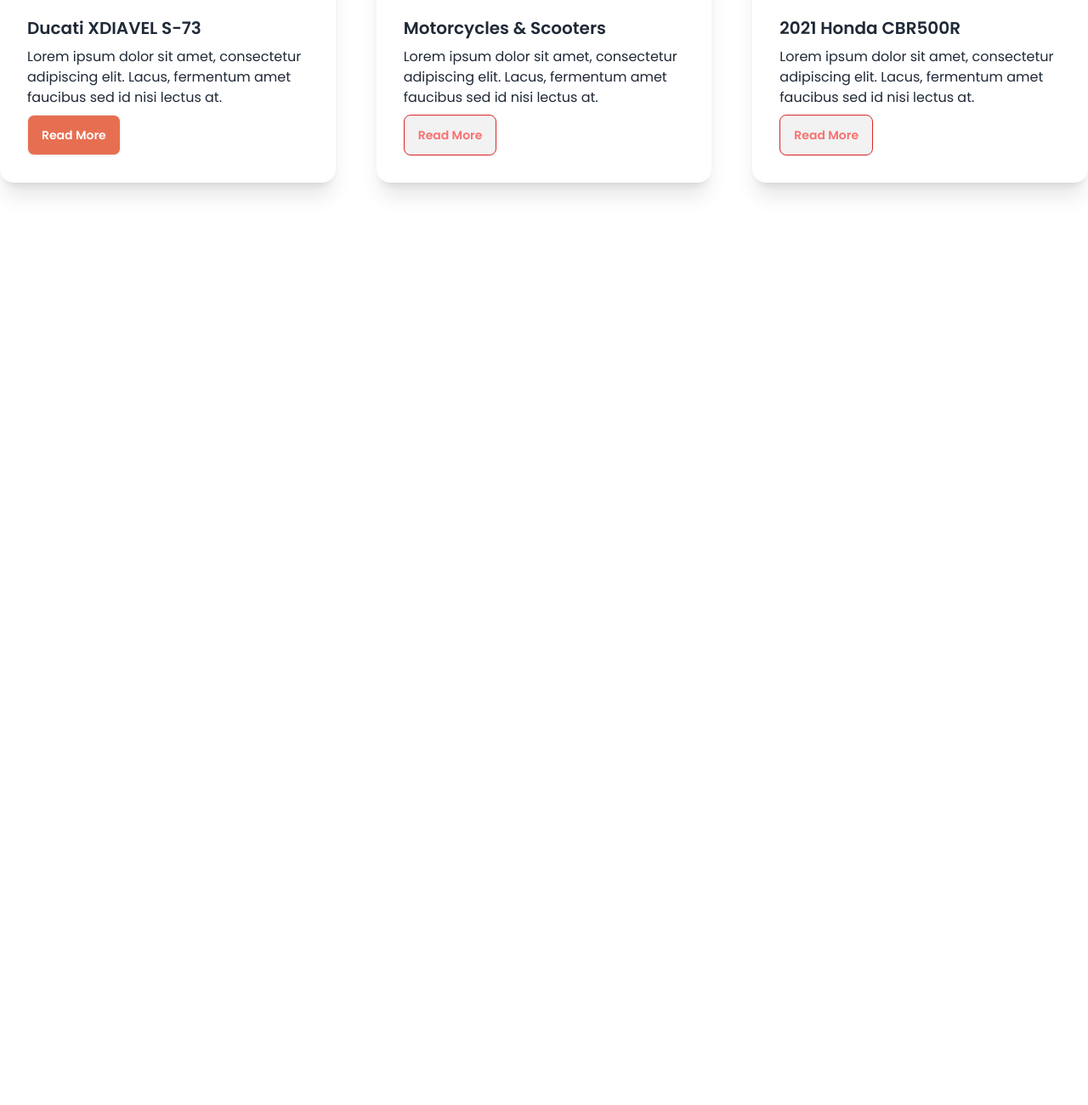
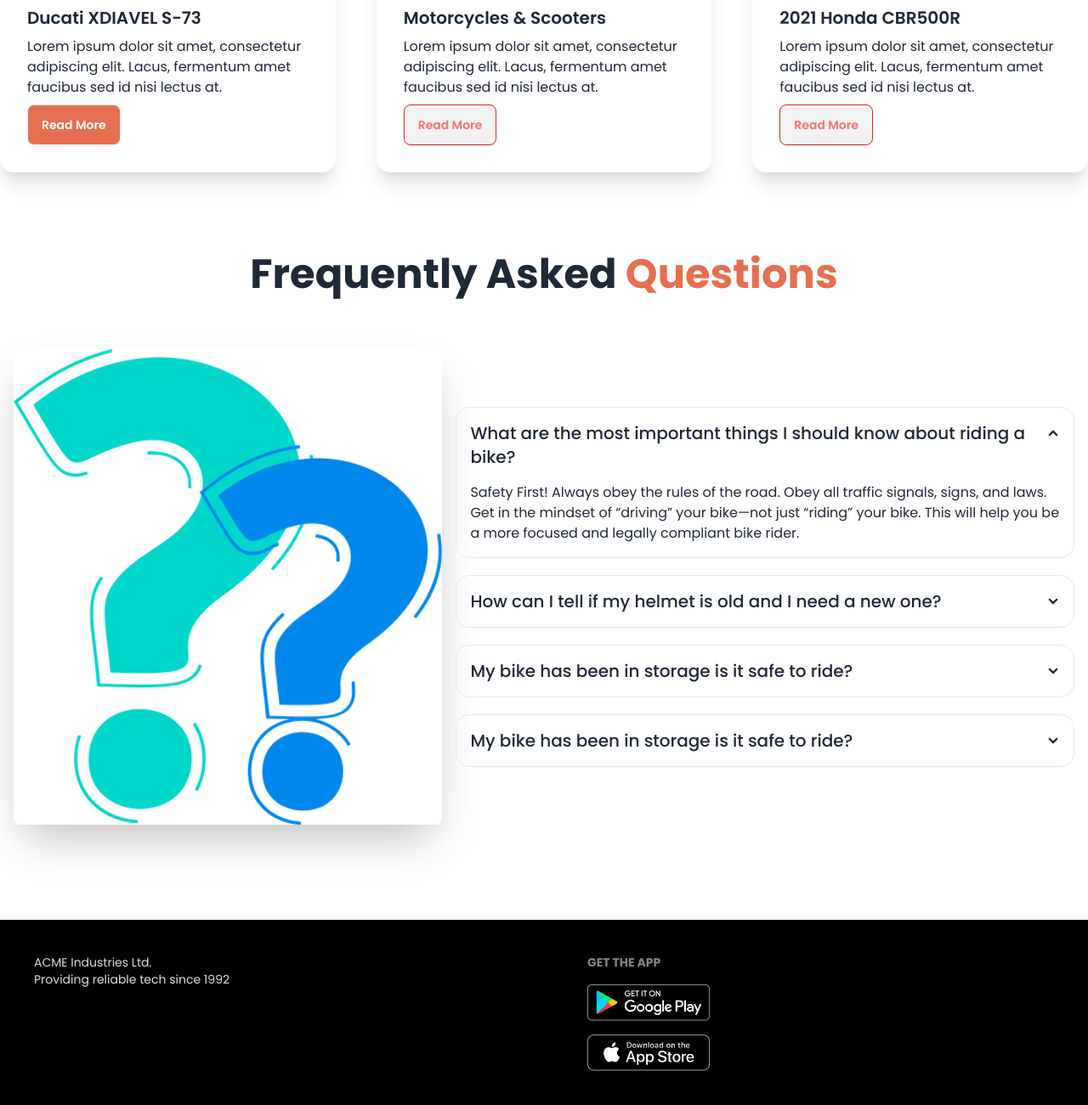
Before and after one commit to AnikDasJoy/biker-zone, a plain HTML site: page index.html in a window 1280 px wide. Shown: the part 1050-2351 px from the top of the page at 85% size. Before the commit the page ends 1345 px from the top, so only its background shows below. Drawn offline with nearby package versions, Linux system fonts and the light colour scheme.

Commit message:
FAQ and footer section added

```diff
--- a/index.html
+++ b/index.html
@@ -169,7 +169,7 @@
     <main class="md:container mx-auto my-20 ">
         <!-- Latest News Section start-->
         <section>
-            <h1 class="text-6xl font-bold text-center">latest News</h1>
+            <h1 class="text-5xl font-bold text-center">latest News</h1>
             <div class="grid grid-cols-1 md:grid-cols-2 lg:grid-cols-3 gap-12">
                 <!-- card-1 -->
                 <div class="card bg-base-100 shadow-xl">
@@ -218,10 +218,91 @@
             </div>
         </section>
         <!-- Latest News Section start-->
+
+        <!-- FAQ Section Start-->
+        <section class="my-24">
+            <h1 class="text-5xl font-bold text-center mb-12">Frequently Asked <span
+                    class="text-bike-primary">Questions</span>
+            </h1>
+
+            <div class="hero  ">
+                <div class="hero-content flex-col lg:flex-row">
+                    <img src="images/others/faq.png" class="w-full rounded-lg shadow-2xl" />
+                    <div class="space-y-5">
+                        <div class="collapse collapse-arrow border border-blue-100">
+                            <input type="radio" name="my-accordion-2" checked="checked" />
+                            <div class="collapse-title text-xl font-medium">What are the most important things I should
+                                know about riding a bike?
+                            </div>
+                            <div class="collapse-content">
+                                <p>Safety First! Always obey the rules of the road. Obey all traffic signals, signs, and
+                                    laws. Get in the mindset of “driving” your bike—not just “riding” your bike. This
+                                    will help you be a more focused and legally compliant bike rider. </p>
+                            </div>
+                        </div>
+                        <div class="collapse collapse-arrow border border-blue-100">
+                            <input type="radio" name="my-accordion-2" />
+                            <div class="collapse-title text-xl font-medium">How can I tell if my helmet is old and I
+                                need a
+                                new one?
+                            </div>
+                            <div class="collapse-content">
+                                <p>Safety First! Always obey the rules of the road. Obey all traffic signals, signs, and
+                                    laws. Get in the mindset of “driving” your bike—not just “riding” your bike. This
+                                    will help you be a more focused and legally compliant bike rider. </p>
+                            </div>
+                        </div>
+                        <div class="collapse collapse-arrow border border-blue-100">
+                            <input type="radio" name="my-accordion-2" />
+                            <div class="collapse-title text-xl font-medium">My bike has been in storage is it safe to
+                                ride?
+                            </div>
+                            <div class="collapse-content">
+                                <p>Safety First! Always obey the rules of the road. Obey all traffic signals, signs, and
+                                    laws. Get in the mindset of “driving” your bike—not just “riding” your bike. This
+                                    will help you be a more focused and legally compliant bike rider. </p>
+                            </div>
+                        </div>
+                        <div class="collapse collapse-arrow border border-blue-100">
+                            <input type="radio" name="my-accordion-2" />
+                            <div class="collapse-title text-xl font-medium">My bike has been in storage is it safe to
+                                ride?
+                            </div>
+                            <div class="collapse-content">
+                                <p>Safety First! Always obey the rules of the road. Obey all traffic signals, signs, and
+                                    laws. Get in the mindset of “driving” your bike—not just “riding” your bike. This
+                                    will help you be a more focused and legally compliant bike rider. </p>
+                            </div>
+                        </div>
+                    </div>
+                </div>
+            </div>
+        </section>
+        <!-- FAQ Section end-->
     </main>
 
-    <footer>
 
+    <!-- Footer Section -->
+    <footer class="footer bg-black text-neutral-content p-10">
+        <aside>
+            <p>
+                ACME Industries Ltd.
+                <br />
+                Providing reliable tech since 1992
+            </p>
+        </aside>
+        <nav>
+            <h6 class="footer-title">GET THE APP</h6>
+            <div class="grid grid-cols-1 gap-4">
+                <a>
+                    <img class="w-36" src="images/others/android.png" alt="">
+                </a>
+                <a>
+                    <img class="w-36" src="images/others/ios.png" alt="">
+                </a>
+
+            </div>
+        </nav>
     </footer>
 </body>
 
```
